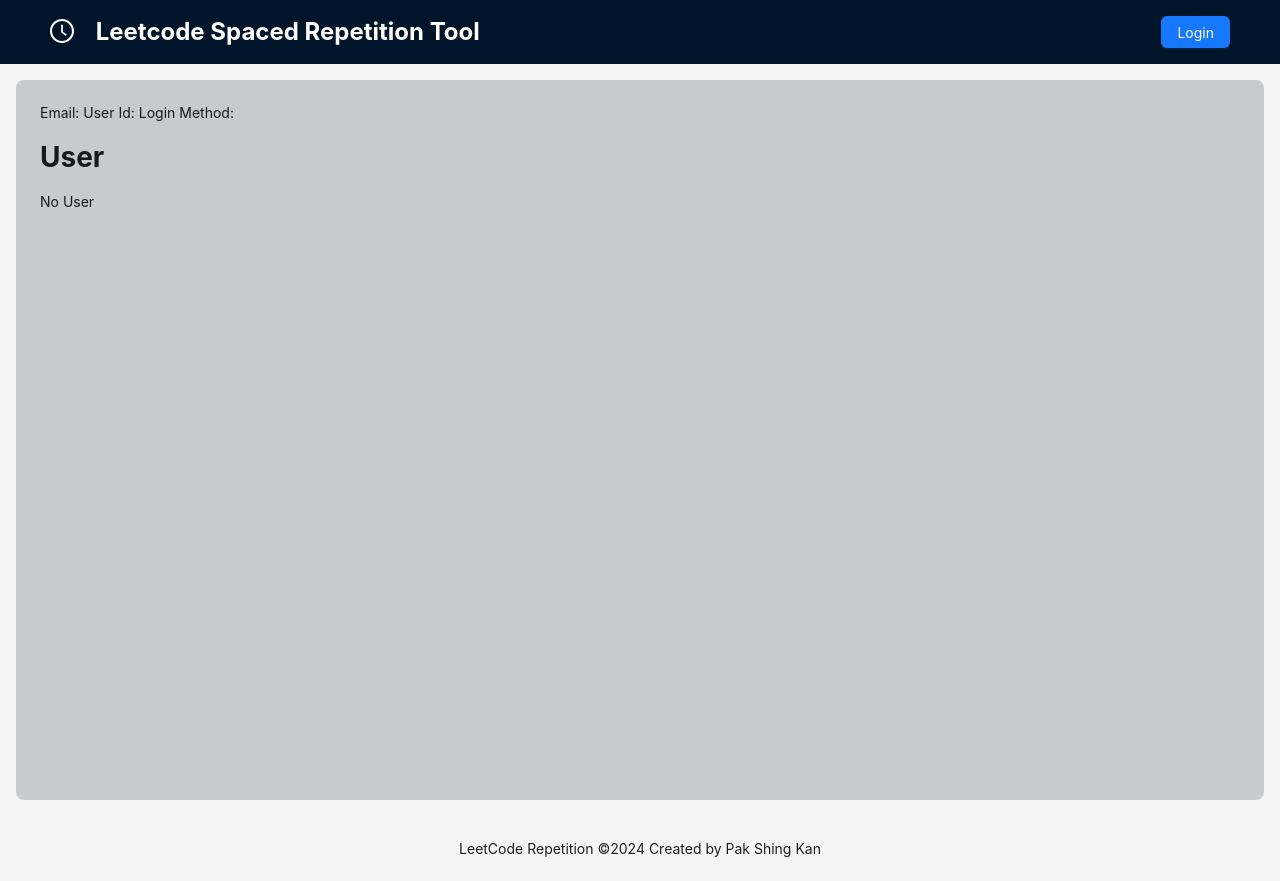
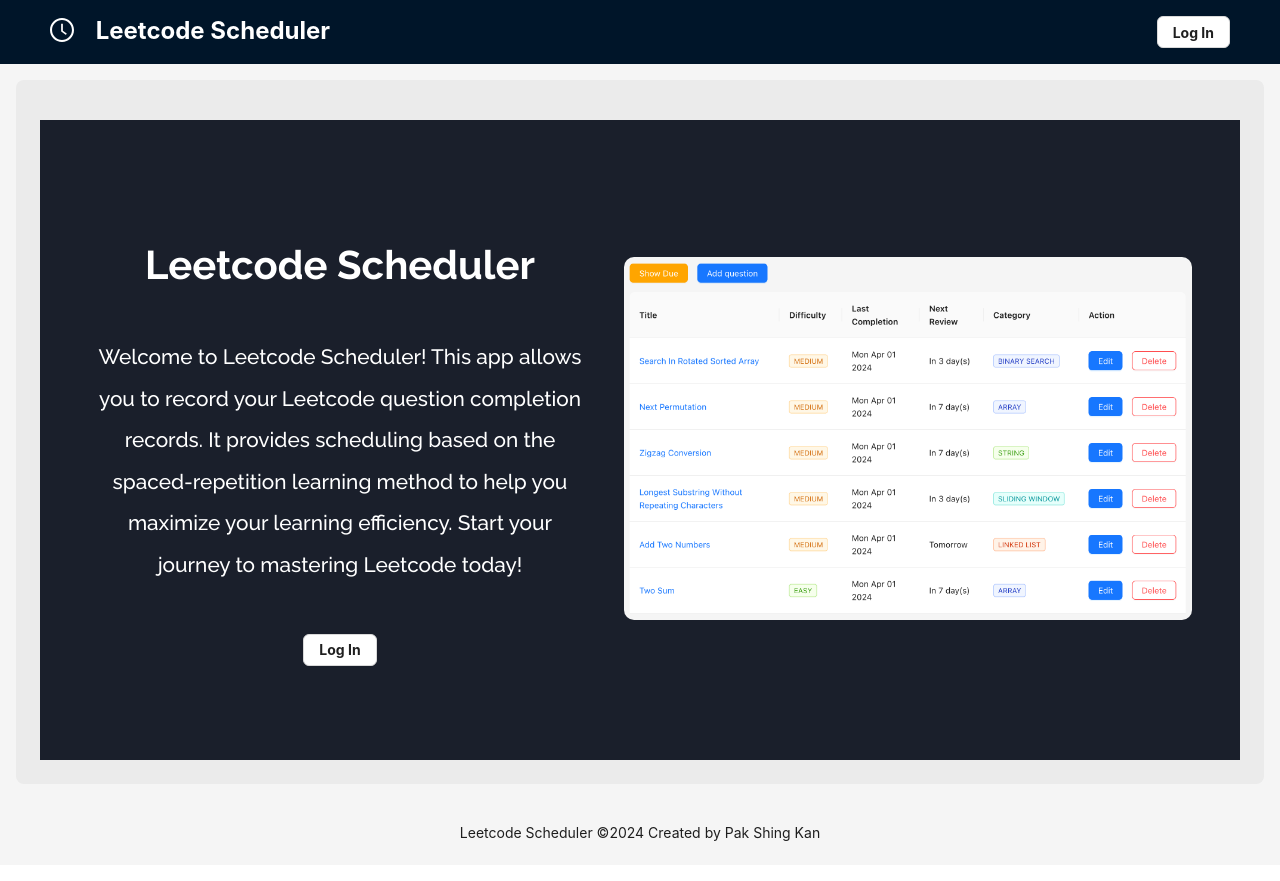
Before and after one commit to Pakshing/LeetRepetition-React, a React (Create React App) app: page / in a window 1280 px wide. Built offline with nearby package versions, Linux system fonts and the light colour scheme; no server answers.

Commit message:
Redesigned the home page with new google fonts. Implmented custome github oauth login logic.

```diff
--- a/public/index.html
+++ b/public/index.html
@@ -9,6 +9,9 @@
       name="description"
       content="Web site created using create-react-app"
     />
+    <link rel="preconnect" href="https://fonts.googleapis.com">
+    <link rel="preconnect" href="https://fonts.gstatic.com" crossorigin>
+    <link href="https://fonts.googleapis.com/css2?family=Raleway:ital,wght@0,100..900;1,100..900&display=swap" rel="stylesheet">
     <link rel="apple-touch-icon" href="%PUBLIC_URL%/logo192.png" />
     <!--
       manifest.json provides metadata used when your web app is installed on a
--- a/src/App.tsx
+++ b/src/App.tsx
@@ -17,50 +17,51 @@ import { BrowserRouter as Router, Route, Routes } from 'react-router-dom';
 import AppHeader from './components/Layout/AppHeader';
 import AppFooter from './components/Layout/AppFooter';
 import { useAppSelector, useAppDispatch } from './app/store'
-import { getUser,createUser } from './store/features/user/UserSlice';
+import { getUser,createUser, getGithubUserEmailAndUser} from './store/features/user/UserSlice';
 
 
 
-const { Content, Footer, Sider } = Layout;
+const { Content } = Layout;
 
 
 
 function App() {
   const dispatch = useAppDispatch();
-  const user = useAppSelector((state) => state.userStore.user);
-  const [collapsed, setCollapsed] = useState(false);
   const {
     token: { colorBgContainer, borderRadiusLG },
   } = theme.useToken();
 
-
-
-
   useEffect(() => {
-    if(localStorage.getItem("user_email") === null || localStorage.getItem("user_id") === null){
-      //dispatch(createUser({email:"",loginMethod:""}));
+    const query = new URLSearchParams(window.location.search);
+    const code = query.get('code');
+    if(code){
+      console.log("code",code)
+      dispatch(getGithubUserEmailAndUser(code))
     }
   }, [])
 
   return (
     <Layout style={{ minHeight: '100vh' }}>
-      <AppHeader/>
-        <Router>
+      <Router>
+        <AppHeader/>
+
           <Content style={{ margin: '16px 16px' }}>
             <div
               style={{
+                display: "flex",
+                justifyContent: "center",
                 padding: 24,
-                minHeight: "90vh",
+                minHeight: "85vh",
                 background: colorBgContainer,
                 borderRadius: borderRadiusLG,
-                backgroundColor: "#c8cace",
+                backgroundColor: "#ebebeb",
 
               }}
             >
 
                 <Routes>
                   <Route path="/" element={<Home />} />
-                  <Route path="/table" element={<QuestionTable />} />
+                  <Route path="/question" element={<QuestionTable />} />
                 </Routes>
             </div>
           </Content>
--- a/src/components/Layout/AppFooter.tsx
+++ b/src/components/Layout/AppFooter.tsx
@@ -5,7 +5,7 @@ const { Footer } = Layout;
 function AppFooter() {
   return (
     <Footer style={{ textAlign: 'center' }}>
-          LeetCode Repetition ©{new Date().getFullYear()} Created by Pak Shing Kan
+          Leetcode Scheduler ©{new Date().getFullYear()} Created by Pak Shing Kan
     </Footer>
 
   )
--- a/src/components/Layout/AppHeader.tsx
+++ b/src/components/Layout/AppHeader.tsx
@@ -1,5 +1,8 @@
-import React from 'react'
+import React,{useEffect} from 'react'
+import { useAppDispatch } from '../../app/store';
+import { getGithubUserEmailAndUser } from '../../store/features/user/UserSlice';
 import { Breadcrumb, Button, Layout, Menu, theme } from 'antd';
+import { Link, useNavigate } from 'react-router-dom';
 import LoginButton from '../Button/LoginButton'
 import LoginModal from '../Modal/LoginModal';
 import { ClockCircleOutlined } from '@ant-design/icons';
@@ -7,6 +10,36 @@ import { ClockCircleOutlined } from '@ant-design/icons';
 const { Header, Content, Footer, Sider } = Layout;
 
 function AppHeader() {
+  const navigate = useNavigate();
+  const dispatch = useAppDispatch();
+
+  useEffect(() => {
+    const query = new URLSearchParams(window.location.search);
+    const code = query.get('code');
+    if(code){
+      console.log("code",code)
+      dispatch(getGithubUserEmailAndUser(code))
+      .then(()=>{
+        navigate('/question');
+      }
+      )
+    }
+  }, [])
+
+
+  const items = [
+    {
+      key: 1,
+      label: <Link to="/question"> <b> Question</b></Link>,
+  }];
+
+  const {
+    token: { colorBgContainer, borderRadiusLG },
+  } = theme.useToken();
+
+
+
+
   const logoutOnClick = () => {
     let userConfirmed = false;
     if(localStorage.getItem("login_method") === "Local"){
@@ -15,20 +48,39 @@ function AppHeader() {
       userConfirmed = window.confirm("Are you sure you want to logout?");
     }
     if (userConfirmed) {
+
       localStorage.removeItem("user_email");
       localStorage.removeItem("user_id");
       localStorage.removeItem("login_method");
+      navigate('/');
+      // Remove all URL parameters
+      const urlWithoutParameters = window.location.protocol + "//" + window.location.host + window.location.pathname;
+      window.history.pushState({}, document.title, urlWithoutParameters);
       window.location.reload();
+
+
     }
   }
 
   return (
     <Header style={{ display: "flex", justifyContent: 'space-between', alignItems: "center" }}>
+      <a href="/" style={{ color: "white" }}>
+
           <b style={{ color: "white", fontSize: "1.5rem" }}>
-            <ClockCircleOutlined style={{marginRight:"1rem"}}/> Leetcode Spaced Repetition Tool
+            <ClockCircleOutlined style={{marginRight:"1rem"}}/> Leetcode Scheduler
           </b>
-          {localStorage.getItem("user_email") && localStorage.getItem("user_id") ?  <Button type="primary" onClick={logoutOnClick}>
-        Logout
+      </a>
+          {localStorage.getItem("user_email") && localStorage.getItem("user_id") ?
+          <Menu
+          theme="dark"
+          mode="horizontal"
+          defaultSelectedKeys={['2']}
+          items={items}
+          style={{ flex: 1, minWidth: 0, marginLeft:"1rem" }}
+        /> : null}
+
+          {localStorage.getItem("user_email") && localStorage.getItem("user_id") ?  <Button onClick={logoutOnClick}>
+        <b>Log Out</b>
       </Button>: <LoginModal /> }
 
     </Header>
--- a/src/components/Modal/AddQuestionModal.tsx
+++ b/src/components/Modal/AddQuestionModal.tsx
@@ -95,6 +95,7 @@ const AddQuestionModal: React.FC = () => {
             <Radio.Button value="ARRAY">Array</Radio.Button>
             <Radio.Button value="STRING">String</Radio.Button>
             <Radio.Button value="LINKED_LIST">Linked List</Radio.Button>
+            <Radio.Button value="RECURSION">Recursion</Radio.Button>
             <Radio.Button value="HASHING">Map/Set</Radio.Button>
             <Radio.Button value="BINARY_SEARCH">Binary Search</Radio.Button>
             <Radio.Button value="HEAP">Heap/Priority Queue</Radio.Button>
@@ -107,7 +108,7 @@ const AddQuestionModal: React.FC = () => {
             <Radio.Button value="SORTING">Sorting</Radio.Button>
             <Radio.Button value="BACKTRACKING">Backtracking</Radio.Button>
             <Radio.Button value="INTERVALS">Intervals</Radio.Button>
-            <Radio.Button value="MATH&GEOMEYRT">Math & Geometry</Radio.Button>
+            <Radio.Button value="MATH&GEOMETRY">Math & Geometry</Radio.Button>
             <Radio.Button value="BIT_MANIPULATION">Bit Manipulation</Radio.Button>
             </Radio.Group>
         </Form.Item>
--- a/src/components/Modal/LoginModal.tsx
+++ b/src/components/Modal/LoginModal.tsx
@@ -1,8 +1,9 @@
 import React, { useState,useCallback } from 'react';
 import { Button, Modal } from 'antd';
+import { useNavigate } from 'react-router-dom';
 import  { useAppDispatch } from '../../app/store';
 import {User} from '../../pages/User'
-import { createUser } from '../../store/features/user/UserSlice';
+import { createUser, getUser } from '../../store/features/user/UserSlice';
 import { getGithubUserEmail,fetchGoogleUserEmailByAccessToken } from '../../store/features/user/OauthUserApi';
 import {
   LoginSocialGoogle,
@@ -16,10 +17,11 @@ import {
 } from 'react-social-login-buttons'
 
 const LoginModal: React.FC = () => {
+  const navigate = useNavigate();
   const dispatch = useAppDispatch();
   const [loading, setLoading] = useState(false);
   const [open, setOpen] = useState(false);
-  const REDIRECT_URI = 'http://localhost:3000/table';
+  const REDIRECT_URI = window.location.href;
 
 
   const showModal = () => {
@@ -44,10 +46,18 @@ const LoginModal: React.FC = () => {
 
   }
 
+  const onTestingUserAccount = () => {
+    dispatch(getUser(process.env.REACT_APP_TEST_USER_EMAIL||"testuser@local.com"))
+    .then(()=>{
+      navigate('/question');
+    })
+
+  }
+
   return (
     <>
-      <Button type="primary" onClick={showModal}>
-        Login
+      <Button onClick={showModal}>
+        <b>Log In</b>
       </Button>
       <Modal
         open={open}
@@ -55,12 +65,12 @@ const LoginModal: React.FC = () => {
         onOk={handleOk}
         onCancel={handleCancel}
         footer={[
-          <Button type='primary' danger key="back" onClick={handleCancel}>
+          <Button danger key="back" onClick={handleCancel}>
             <b>Cancel</b>
           </Button>,
         ]}
       >
-        <div style={{display:"flex",justifyContent:"center",gap:"1rem"}}>
+      <div style={{display:"flex", flexDirection:"column", justifyContent:"center", gap:"1rem"}}>
         <LoginSocialGoogle
               isOnlyGetToken = {true}
               client_id={process.env.REACT_APP_GG_APP_ID || ''}
@@ -68,7 +78,10 @@ const LoginModal: React.FC = () => {
                 if(data){
                   const email = await fetchGoogleUserEmailByAccessToken(data.access_token);
                   if(email !== "Failure"){
-                    dispatch(createUser({email:email,loginMethod:"Google"}));
+                    dispatch(createUser({email:email,loginMethod:"Google"}))
+                    .then(()=>{
+                      navigate('/question');
+                    })
                   }
                 }
               }}
@@ -76,12 +89,22 @@ const LoginModal: React.FC = () => {
                 console.log(err)
               }}
             >
-              <Button size="large" style={{ backgroundColor: '#4285F4', color: '#FFFFFF' }}> <b>Google</b></Button>
+             <GoogleLoginButton/>
           </LoginSocialGoogle>
+                <GithubLoginButton onClick={() => {
+                const clientId = process.env.REACT_APP_GITHUB_APP_ID || '';
+                const redirectUri = encodeURIComponent(REDIRECT_URI);
+                const scope = encodeURIComponent('user:email');
+                window.location.href = `https://github.com/login/oauth/authorize?client_id=${clientId}&redirect_uri=${redirectUri}&scope=${scope}`;
+            }}/>
+              {/* <Button  size="large" onClick={onLocalGenerateUser}>
+                <b>Generate Local Only User</b>
+              </Button> */}
 
-              <Button  size="large" onClick={onLocalGenerateUser}>
-                <b>Generate Local Only User</b>
+              <Button  size="large" onClick={onTestingUserAccount}>
+                <b>Log in as Testing User Account</b>
               </Button>
+
         </div>
 
       </Modal>
--- /dev/null
+++ b/src/pages/Home.module.css
@@ -0,0 +1,11 @@
+h1{
+    font-family: 'Raleway', sans-serif;
+    font-size: 2.5rem;
+    font-weight: 700;
+}
+
+p{
+    font-family: 'Raleway', sans-serif;
+    font-size: 1.3rem;
+    font-weight: 500;
+}
--- a/src/pages/Home.tsx
+++ b/src/pages/Home.tsx
@@ -1,42 +1,27 @@
-import React, {useState,useCallback} from 'react'
-import LoginButton from '../components/Button/LoginButton'
-import { useAppSelector, useAppDispatch } from '../app/store'
+import React, {useState,useCallback,useEffect} from 'react'
+import { Button } from 'antd'
+import LoginModal from '../components/Modal/LoginModal'
+import './Home.module.css'
+import logo from '../assets/logo.png'
 
 const Home = () => {
 
-  const REDIRECT_URI = window.location.href;
-  const user = useAppSelector((state) => state.userStore.user);
-  const [provider, setProvider] = useState('')
-  const [profile, setProfile] = useState<any>()
+    return (
+        <div style={{display: 'flex', justifyContent: 'space-between', alignItems: 'center', height: '80vh', padding: '1rem', marginTop:'1rem' , backgroundColor: "#1A1F2B", }}>
+            <div style={{display:'flex', justifyContent:'center' , alignItems:'center', flexDirection: 'column', flex: 1}}>
+                <div style={{ maxWidth: '500px', textAlign: 'center', color:'white' }}> {/* Adjust the maxWidth as needed */}
+                    <h1>Leetcode Scheduler</h1>
+                    <p style={{lineHeight:'2',marginTop:'3rem', marginBottom:'3rem'}}>Welcome to Leetcode Scheduler! This app allows you to record your Leetcode question completion records. It provides scheduling based on the spaced-repetition learning method to help you maximize your learning efficiency. Start your journey to mastering Leetcode today!</p>
+                </div>
+                {localStorage.getItem("user_email") && localStorage.getItem("user_id") ?  <Button size='large'><a href='/question'><b>Let's grind!</b> </a></Button> : <LoginModal/>}
+            </div>
 
-  const onLoginStart = useCallback(() => {
-    alert('login start')
-  }, [])
+            <div style={{ flex: 1,marginRight:'2rem' }}>
+              <img src={logo} alt="Logo" style={{ maxWidth: '100%', height: 'auto', borderRadius: '10px',  }} />
+            </div>
 
-  const onLogoutSuccess = useCallback(() => {
-    setProfile(null)
-    setProvider('')
-    alert('logout success')
-  }, [])
-  return (
-    <div>
-      Email: {localStorage.getItem("user_email")}
-      User Id: {localStorage.getItem("user_id")}
-      Login Method: {localStorage.getItem("login_method")}
-      <>
-      {user?  <div>
-        <h1>User</h1>
-        <p>{user.email}</p>
-        <p>{user.id}</p>
-        <p>{user.login_method}</p>
-      </div>:<div>
-        <h1>User</h1>
-        <p>No User</p>
-      </div>}
-      </>
-    </div>
-
-  )
+        </div>
+    )
 }
 
 export default Home
--- a/src/pages/QuestionTablePage.tsx
+++ b/src/pages/QuestionTablePage.tsx
@@ -110,6 +110,10 @@ const QuestionTablePage: React.FC = () => {
       style={{
         padding: 24,
         minHeight: 360,
+        minWidth: '50%',
+        width:'80%',
+
+
       }}
     >
       <div style={{display:"flex",gap:"1rem", marginBottom:"1rem"}}>
```
Also changed, not shown: src/store/features/user/UserSlice.ts (+30 -0 lines), src/assets/logo.png (added).
